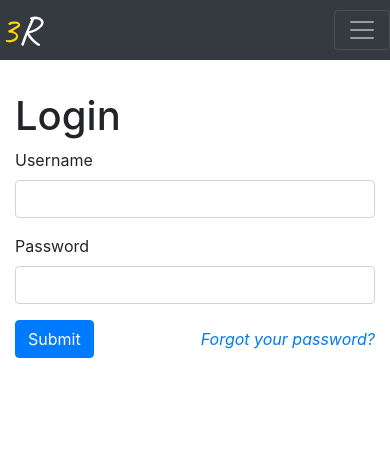
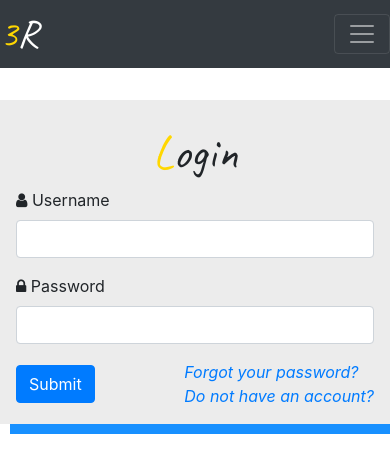
Before and after one commit to TsimpDim/3RStore, a Flask app: page /login in a window 390 px wide. Shown: the top 473 px of the page. Run offline with Flask 2, Linux system fonts and the light colour scheme; parts of the project's set-up code (start-up, migrations or seed data) failed here and were passed over; some libraries are stand-ins or nearby versions.

Commit message:
Refactor login screen

```diff
--- a/_3RStore/static/css/_navbar.css
+++ b/_3RStore/static/css/_navbar.css
@@ -21,12 +21,3 @@ nav {
 .active {
     border-bottom: 3px solid white;
 }
-
-.logo {
-    font-family: 'Caveat', cursive;
-    font-size: 2em;
-}
-
-.logo-first {
-    color: gold;
-}
--- /dev/null
+++ b/_3RStore/static/css/_shared.css
@@ -0,0 +1,52 @@
+.form-container {
+    padding: 2em;
+    box-shadow: 10px 10px 0px rgb(24, 144, 255);
+    background-color: rgb(236, 236, 236);
+
+    max-width: 30%;
+    max-height: 50%;
+    display: flex;
+    flex-direction: column;
+
+    position: absolute;
+    left: 0;
+    right: 0;
+    margin-left: auto;
+    margin-right: auto;
+}
+
+.form-container > span {
+    text-align: center;
+    font-size: 3em;
+}
+
+.form {
+    max-width: 100%;
+}
+
+.logo {
+    font-family: 'Caveat', cursive;
+    font-size: 2.4em;
+}
+
+.logo::first-letter {
+    color: gold;
+}
+
+@media (max-width: 1000px){
+    .form-container{
+        padding: 1em;
+        max-width: 50%;
+        max-height: 100%;
+        font-size: 1em;
+    }
+}
+
+@media (max-width: 600px){
+    .form-container{
+        padding: 1em;
+        max-width: 100%;
+        max-height: 100%;
+        font-size: 1em;
+    }
+}
--- a/_3RStore/templates/includes/_navbar.html
+++ b/_3RStore/templates/includes/_navbar.html
@@ -1,7 +1,5 @@
 <nav class="navbar navbar-expand-lg navbar-dark bg-dark">
-  <a class="navbar-brand c-brand" href="/resources">
-    <span class="logo"><span class="logo-first">3</span>R</span>
-  </a>
+  <a class="navbar-brand logo" href="/resources">3R</a>
   <button class="navbar-toggler" type="button" data-toggle="collapse" data-target="#navbarTogglerDemo02" aria-controls="navbarTogglerDemo02" aria-expanded="false" aria-label="Toggle navigation">
     <span class="navbar-toggler-icon"></span>
   </button>
@@ -49,6 +47,7 @@
           <li class="nav-item"><a class="nav-link" href="/login">Login</a></li>
         {% endif %}
       {% endif %}
+      <span style="background-color: transparent;width: 1em;"></span>
     </ul>
   </div>
 </nav>
--- a/_3RStore/templates/layout.html
+++ b/_3RStore/templates/layout.html
@@ -14,6 +14,7 @@
     <link rel="preconnect" href="https://fonts.googleapis.com">
     <link rel="preconnect" href="https://fonts.gstatic.com" crossorigin>
     <link href="https://fonts.googleapis.com/css2?family=Caveat&family=Quicksand&display=swap" rel="stylesheet">
+    <link rel="stylesheet" href="/static/css/_shared.css">
 
     {% if (request.endpoint == 'resources' or request.endpoint == 'open_share') and view == 'full' %} <!-- Keep after bootstrap css cdn -->
         <script src="/static/js/resources.js"></script>
--- a/_3RStore/templates/login.html
+++ b/_3RStore/templates/login.html
@@ -1,21 +1,25 @@
 {% extends 'layout.html' %}
 
 {% block body %}
-<h1>Login</h1>
-<form method="POST" action="">
+<div class="form-container">
+    <span class="logo">Login</span>
+    <form method="POST" action="" class="form">
         <div class="form-group">
-        <label>Username</label>
+            <label><span class="fa fa-user"></span> Username</label>
             <input type="text" name="username" class="form-control" value="{{request.form.username}}">
         </div>
         <div class="form-group">
-        <label>Password</label>
+            <label><span class="fa fa-lock"></span> Password</label>
             <input type="password" name="password" class="form-control" value="{{request.form.password}}">
         </div>
 
         <div class="d-flex justify-content-between align-items-center">
             <button type="submit" class="btn btn-primary">Submit</button>
+            <div class="d-flex" style="flex-direction: column;">
                 <a href="/reset"><em>Forgot your password?</em></a>
+                <a href="/register"><em>Do not have an account?</em></a>
+            </div>
         </div>
     </form>
-
+</div>
 {% endblock %}
```
Lines whose indentation alone changed are shown as unchanged.
